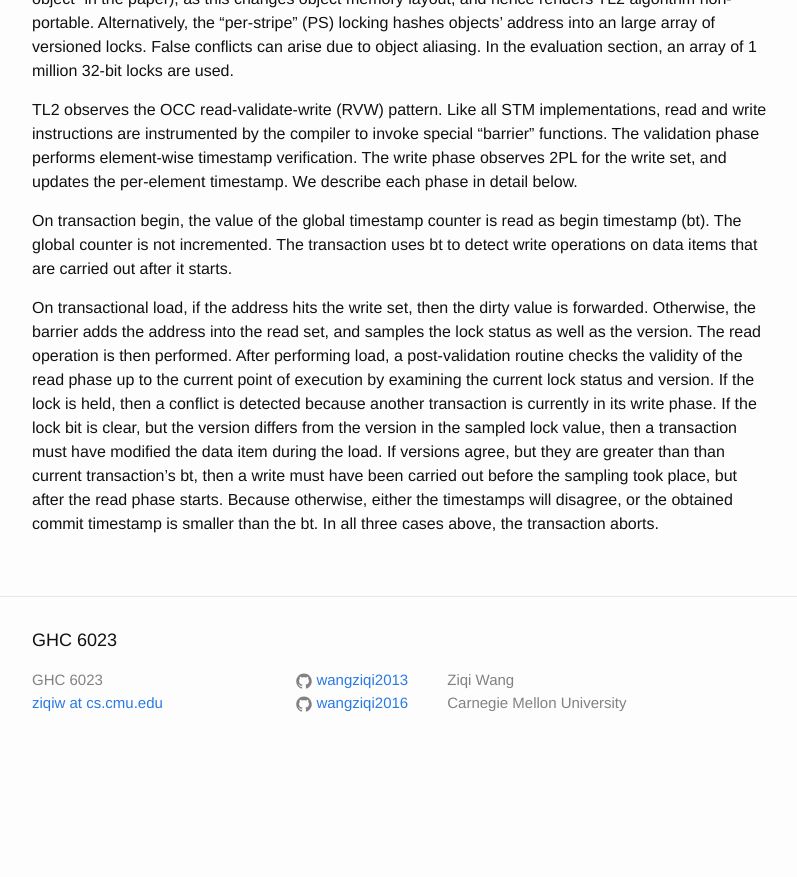
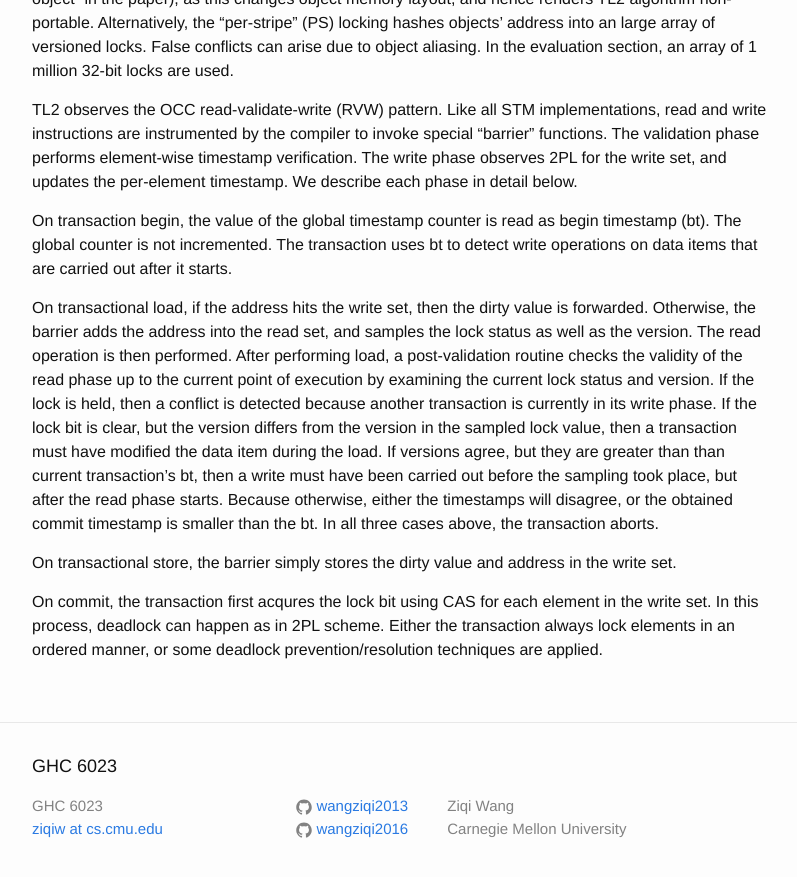
Before and after one commit to wangziqi2013/wangziqi2013.github.io, a Jekyll site: the page built from _posts/2018-03-18-Transactional-Locking-II.markdown, in a window 1280 px wide and 900 px high, scrolled down 880 px. Shown: the top 877 px of the window, without its empty margins (238-1035 px from the left). Built offline with Jekyll 4.4.1, drawn with Linux system fonts in a browser that asks for light colours; before the commit the page ends 1654 px from its top, so only the background shows below that.

Commit message:
Working on txn commit

```diff
--- a/_posts/2018-03-18-Transactional-Locking-II.markdown
+++ b/_posts/2018-03-18-Transactional-Locking-II.markdown
@@ -51,3 +51,9 @@ then a transaction must have modified the data item during the load. If versions
 than current transaction's bt, then a write must have been carried out before the sampling took place, but after
 the read phase starts. Because otherwise, either the timestamps will disagree, or the obtained commit timestamp
 is smaller than the bt. In all three cases above, the transaction aborts.
+
+On transactional store, the barrier simply stores the dirty value and address in the write set.
+
+On commit, the transaction first acqures the lock bit using CAS for each element in the write set.
+In this process, deadlock can happen as in 2PL scheme. Either the transaction always lock elements
+in an ordered manner, or some deadlock prevention/resolution techniques are applied.
```
